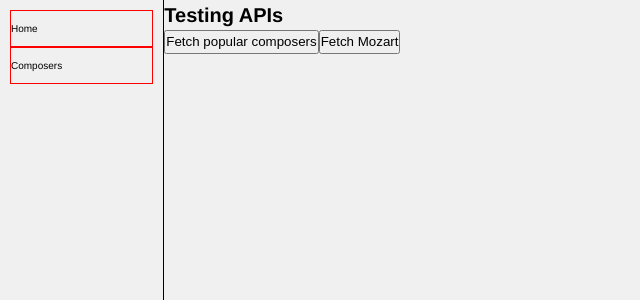
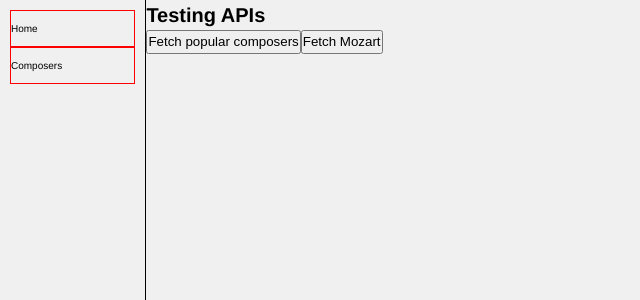
Before and after one commit to samuelisch/classically, a React (Create React App) app in the folder frontend/: page / in a window 1280 px wide. Shown: the top 300 px of the page, without its empty margins (0-640 px from the left). Built offline with nearby package versions, Linux system fonts and the light colour scheme.

Commit message:
changed flex ratio for main component

```diff
--- a/frontend/src/components/Main.tsx
+++ b/frontend/src/components/Main.tsx
@@ -7,7 +7,7 @@ const StyledContainer = styled.div`
 `
 
 const StyledContent = styled.div`
-  flex: 6 1 0;
+  flex: 7 1 0;
 `
 
 const Main = () => {
```
